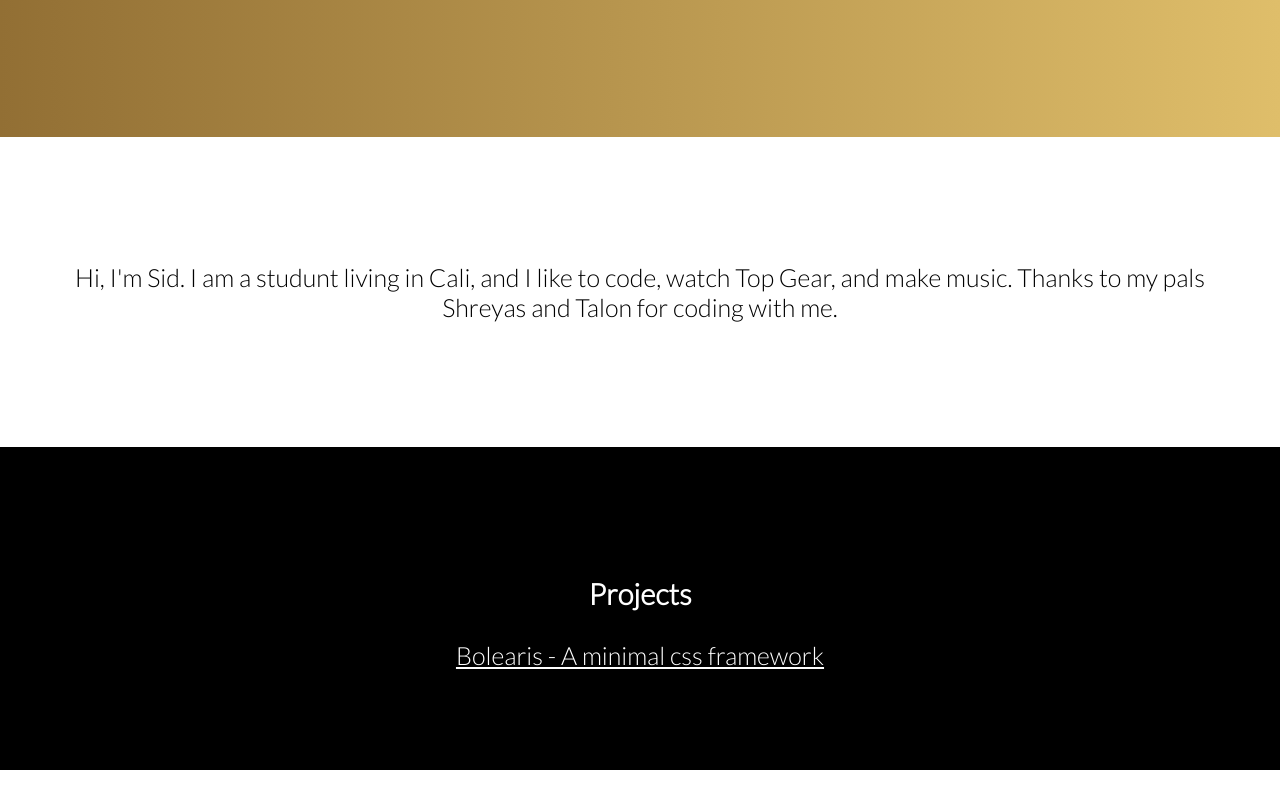
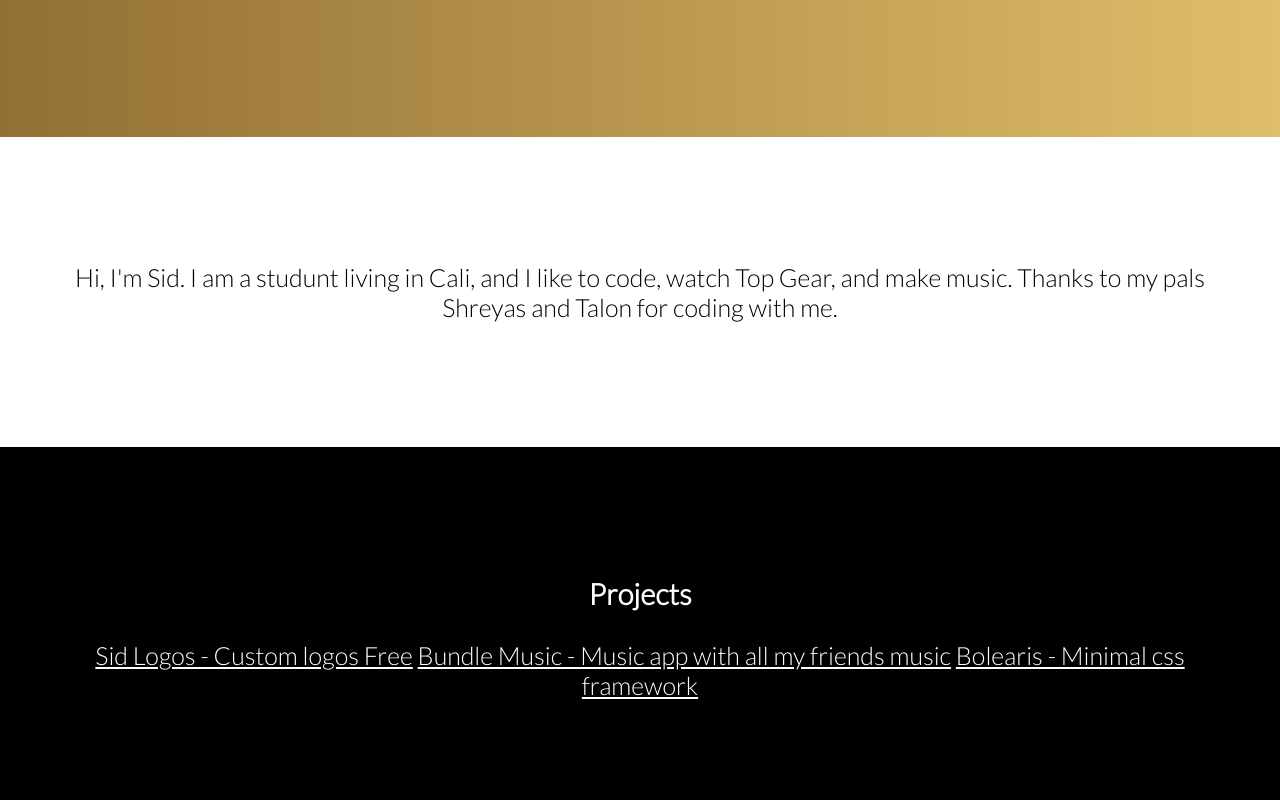
Before and after one commit to Sidthecoder/Sids-Website, a plain HTML site: page index.html in a window 1280 px wide. Shown: the part 619-1419 px from the top of the page. Before the commit the page ends 1389 px from the top, so only its background shows below. Drawn offline with Linux system fonts and the light colour scheme.

Commit message:
Update index.html

```diff
--- a/index.html
+++ b/index.html
@@ -30,7 +30,9 @@
          <center>
             <section id="projects">
                <h3>Projects</h3>
-               <a href="http://getborealis.ml/">Bolearis - A minimal css framework</a>
+               <a href="http://sidlogos.ml/">Sid Logos - Custom logos Free</a>
+               <a href="http://bundlemusic.ml/">Bundle Music - Music app with all my friends music</a>
+               <a href="http://getborealis.ml/">Bolearis - Minimal css framework</a>
             </section>
          </center>
       </div>
```
